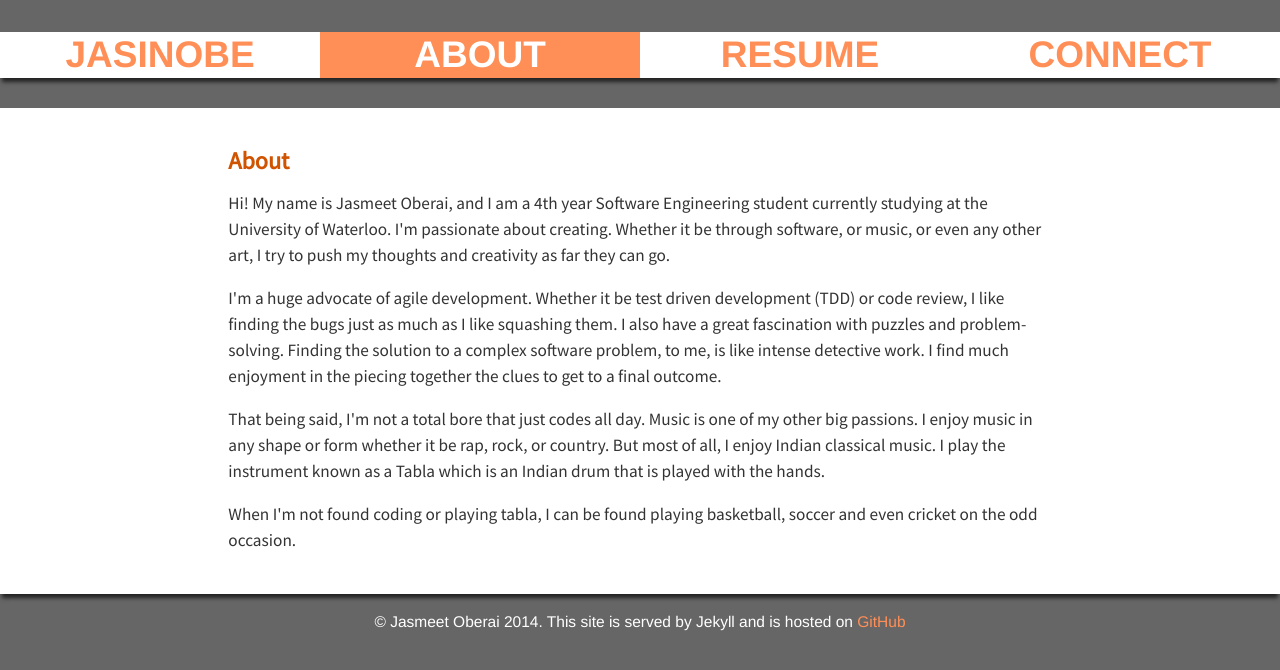
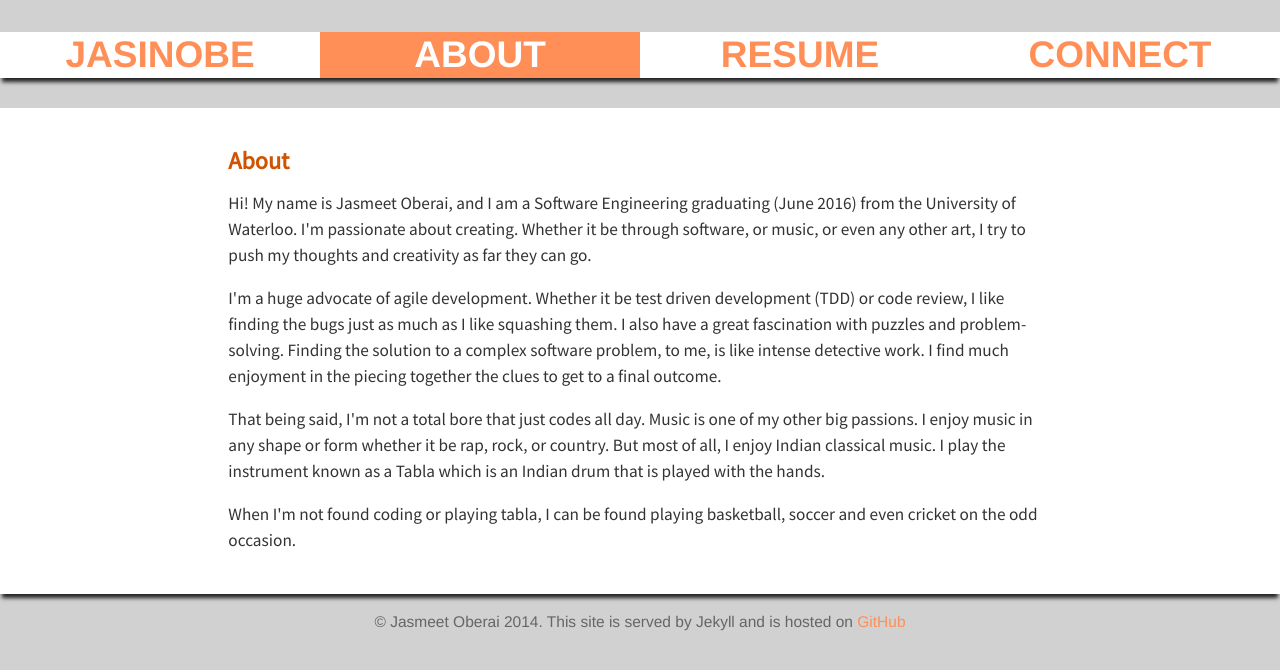
Before and after one commit to jasmeeto/jasmeeto.github.io, a Jekyll site: the page built from about/index.html, in a window 1280 px wide. Shown: the top 670 px of the page. Built offline with Jekyll 4.4.1, drawn with Linux system fonts in a browser that asks for light colours; nearby versions of some CDN libraries; Markdown is read by kramdown in place of the engine named in the settings.

```diff
--- a/_config.yml
+++ b/_config.yml
@@ -10,4 +10,4 @@ twitter: JasmeetOberai
 
 name: jasinobe
 markdown: redcarpet
-pygments: true
+highlighter: pygments
--- a/about/index.html
+++ b/about/index.html
@@ -10,7 +10,7 @@ active: about
         <h2 class="sub-heading">About</h2>
         <div class="about">
           <p>
-              Hi! My name is Jasmeet Oberai, and I am a 4th year Software Engineering student currently studying at the University of Waterloo. I'm passionate about creating. Whether it be through software, or music, or even any other art, I try to push my thoughts and creativity as far they can go.
+              Hi! My name is Jasmeet Oberai, and I am a Software Engineering graduating (June 2016) from the University of Waterloo. I'm passionate about creating. Whether it be through software, or music, or even any other art, I try to push my thoughts and creativity as far they can go.
           </p>
           <p>
               I'm a huge advocate of agile development. Whether it be test driven development (TDD) or code review, I like finding the bugs just as much as I like squashing them. I also have a great fascination with puzzles and problem-solving. Finding the solution to a complex software problem, to me, is like intense detective work. I find much enjoyment in the piecing together the clues to get to a final outcome.
--- a/assets/css/main.css
+++ b/assets/css/main.css
@@ -1,3 +1,5 @@
+---
+---
 /*****************************************************************************/
 /*
 /* Common
@@ -11,7 +13,7 @@
 }
 
 body {
-  background-color: #666;
+  background-color: #d1d1d1;
   font: lucida, sans-serif;
   font-size: 150%;
   text-align: center;
@@ -158,7 +160,7 @@ a.back{
 }
 
 footer {
-  color: #fff;
+  color: #666;
   font-size: 90%;
   overflow: hidden;
 }
@@ -211,6 +213,22 @@ footer {
   background-color: #333;
 }
 
+.video-container {
+  position:relative;
+  padding-bottom:56.25%;
+  padding-top:30px;
+  height:0;
+  overflow:hidden;
+}
+
+.video-container iframe, .video-container object, .video-container embed {
+  position:absolute;
+  top:0;
+  left:0;
+  width:100%;
+  height:100%;
+}
+
 /*****************************************************************************/
 /*
 /* Mobile Overrides
--- a/connect/index.html
+++ b/connect/index.html
@@ -26,7 +26,7 @@ active: connect
           <li><a href="http://ca.linkedin.com/in/{{ site.linkedin }}/"><i class="fa fa-linkedin"></i> LinkedIn</a></li>
           <li><a href="https://twitter.com/{{site.twitter}}"><i class="fa fa-twitter"></i> Twitter</a></li>
           <li><a href="https://facebook.com/{{site.facebook}}"><i class="fa fa-facebook"></i>  Facebook</a></li>
-          <li><a href="mailto:joberai@uwaterloo.ca"><i class="fa fa-envelope"></i>  Mail</a></li>
+          <li><a href="mailto:jasoberai@gmail.com"><i class="fa fa-envelope"></i>  Mail</a></li>
 
 
         </ul>
```
Also changed, not shown: _posts/2016-04-28-back-in-the-rhythm.md (added, +30 -0 lines), assets/img/tabla.jpg (added), 1 other file.
